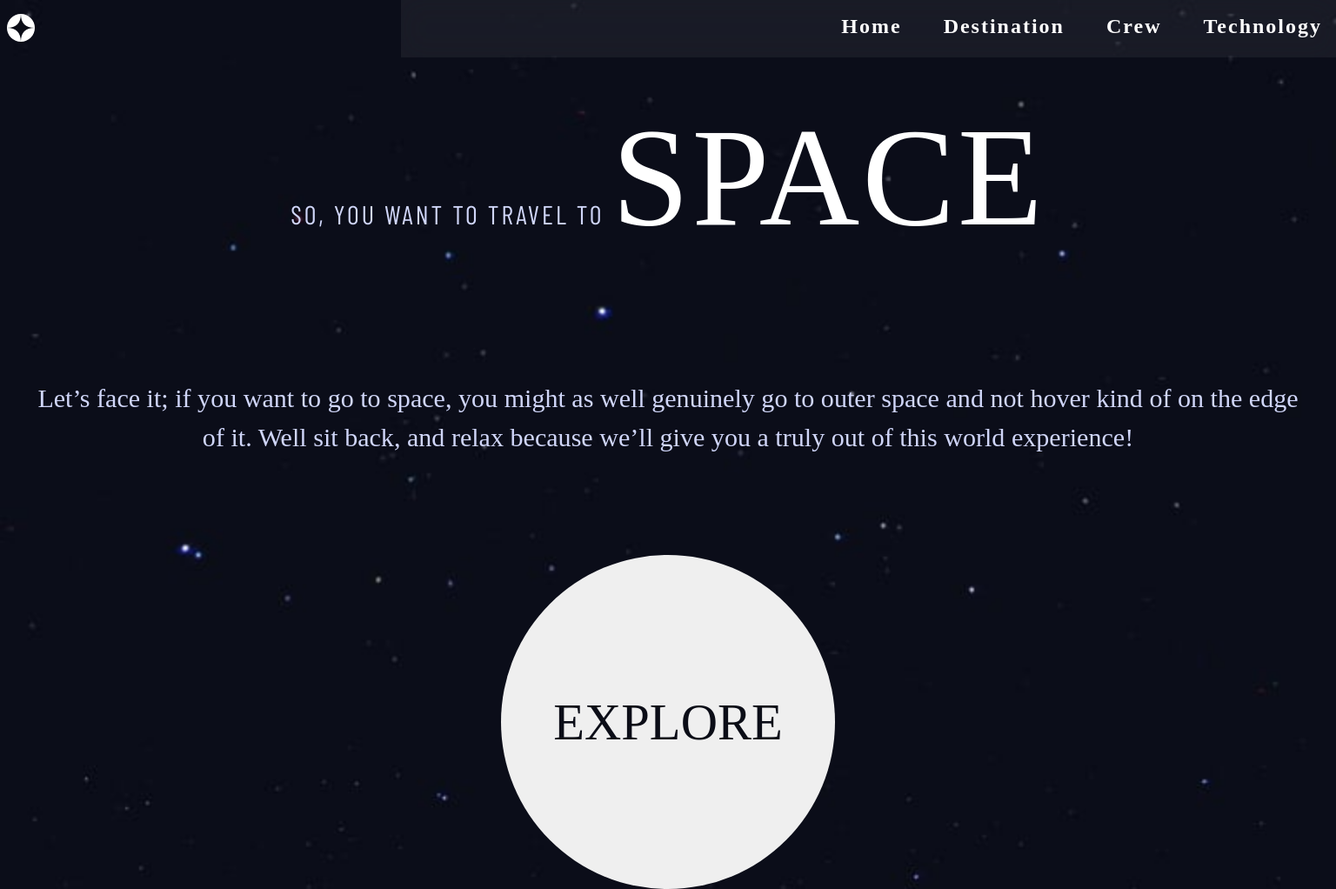
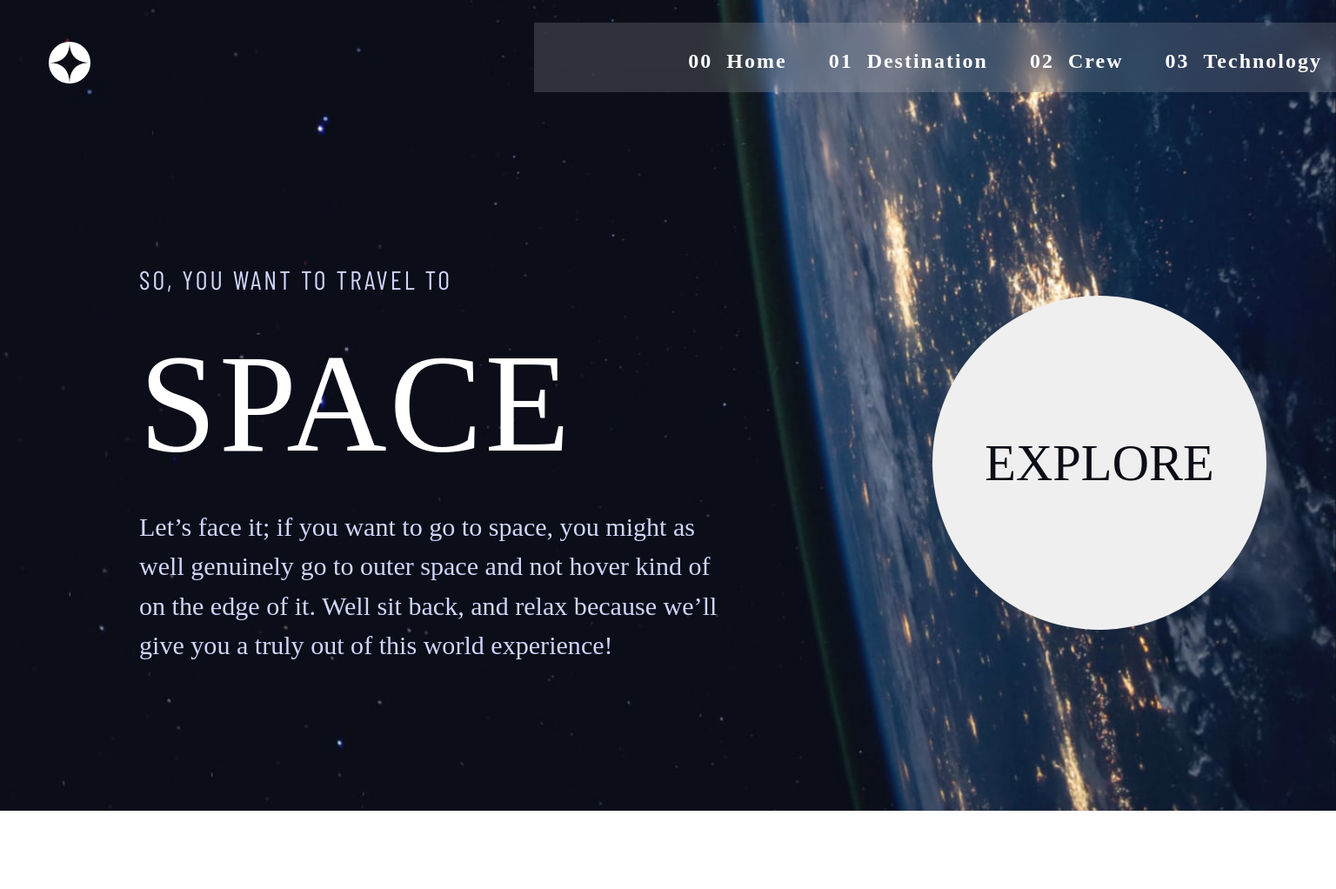
Before and after one commit to zastar23/space-app, a website: page index.html in a window 1536 px wide. Shown: the whole page at 87% size. After the commit the page ends 932 px from the top, so only its background shows below. Drawn offline with nearby package versions, Linux system fonts and the light colour scheme; a web font is replaced by a local one.

Commit message:
Landing desktop view complete

```diff
--- a/assets/src/sass/_landing.scss
+++ b/assets/src/sass/_landing.scss
@@ -103,3 +103,72 @@ body {
 		cursor: pointer;
 	}
 }
+
+@media (min-width: 700px) {
+	body {
+		background-image: url("../home/background-home-tablet.jpg");
+	}
+
+	.header .logo {
+		width: 2.5rem;
+		height: 2.5rem;
+	}
+
+	.main {
+		justify-content: center;
+		margin-top: 2rem;
+	}
+
+	.main--heading {
+		font-size: var(--step-1);
+
+		&--style {
+			font-size: 10rem;
+		}
+	}
+
+	.main--intro_text {
+		font-size: var(--step-1);
+		padding: 2rem;
+	}
+
+	.main--btn_explore {
+		height: 24rem;
+		width: 24rem;
+		font-size: var(--step-4);
+	}
+}
+
+@media (min-width: 1400px) {
+	body {
+		background-image: url("../home/background-home-desktop.jpg");
+		background-size: cover;
+		background-position: right;
+	}
+
+	.header .logo {
+		width: 3rem;
+		height: 3rem;
+		margin-left: 3rem;
+	}
+
+	.main {
+		flex-direction: row;
+		justify-content: space-between;
+
+		&--flex-container {
+			width: 50%;
+			text-align: left;
+			margin-left: 10rem;
+		}
+
+		&--intro_text {
+			padding: 0;
+			width: 45ch;
+		}
+
+		&--btn_explore {
+			margin-right: 5rem;
+		}
+	}
+}
--- a/assets/src/sass/main.scss
+++ b/assets/src/sass/main.scss
@@ -2,33 +2,3 @@
 @import "./destinations";
 @import "./crew";
 @import "./technology";
-
-@media (min-width: 700px) {
-	body {
-		background-image: url("../home/background-home-tablet.jpg");
-	}
-
-	.main {
-		justify-content: center;
-		margin-top: 2rem;
-	}
-
-	.main--heading {
-		font-size: var(--step-1);
-
-		&--style {
-			font-size: 10rem;
-		}
-	}
-
-	.main--intro_text {
-		font-size: var(--step-1);
-		padding: 2rem;
-	}
-
-	.main--btn_explore {
-		height: 24rem;
-		width: 24rem;
-		font-size: var(--step-4);
-	}
-}
--- a/assets/src/sass/navAnimation.scss
+++ b/assets/src/sass/navAnimation.scss
@@ -170,7 +170,6 @@ $bella: "Bellefair", serif;
 		min-height: 5rem;
 		width: 70%;
 		left: 30%;
-		opacity: 0.4;
 	}
 
 	.cros {
@@ -185,3 +184,23 @@ $bella: "Bellefair", serif;
 		align-items: center;
 	}
 }
+
+@media (min-width: 1400px) {
+	.order {
+		display: block;
+		margin-right: 1rem;
+	}
+
+	.header {
+		margin-top: 2rem;
+	}
+
+	.nav--li--anchor {
+		display: inline-flex;
+	}
+
+	.blur {
+		width: 60%;
+		left: 40%;
+	}
+}
--- a/index.html
+++ b/index.html
@@ -70,16 +70,18 @@
 			</nav>
 		</header>
 		<main class="main">
+			<div class="main--flex-container">
 				<h1 class="main--heading">
 					So, you want to travel to
 					<span class="main--heading--style">Space</span>
 				</h1>
 				<p class="main--intro_text">
 					Let’s face it; if you want to go to space, you might as well
-				genuinely go to outer space and not hover kind of on the edge of
-				it. Well sit back, and relax because we’ll give you a truly out
-				of this world experience!
+					genuinely go to outer space and not hover kind of on the
+					edge of it. Well sit back, and relax because we’ll give you
+					a truly out of this world experience!
 				</p>
+			</div>
 			<button class="main--btn_explore">Explore</button>
 		</main>
 	</body>
```
Also changed, not shown: technology.html (+1 -1 lines), assets/style/main.css, assets/style/navAnimation.css, 2 other files. Lines whose indentation alone changed are shown as unchanged.
